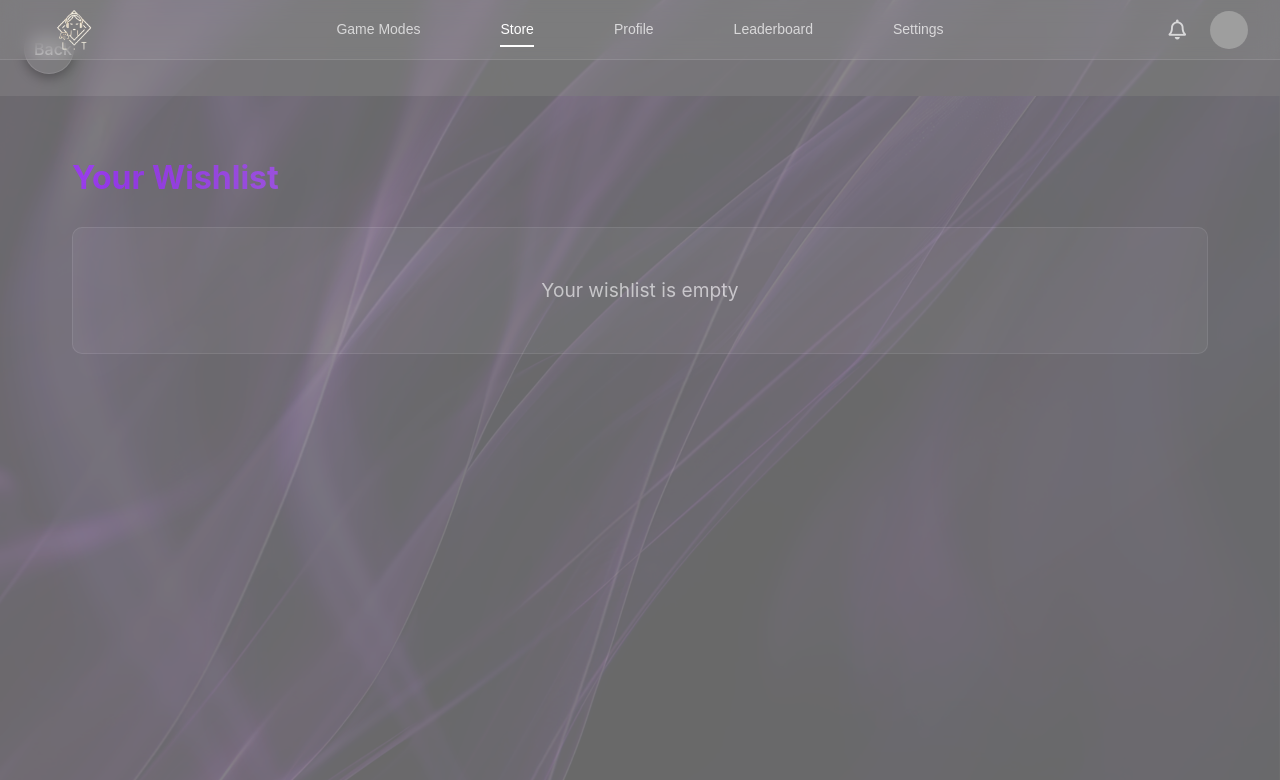
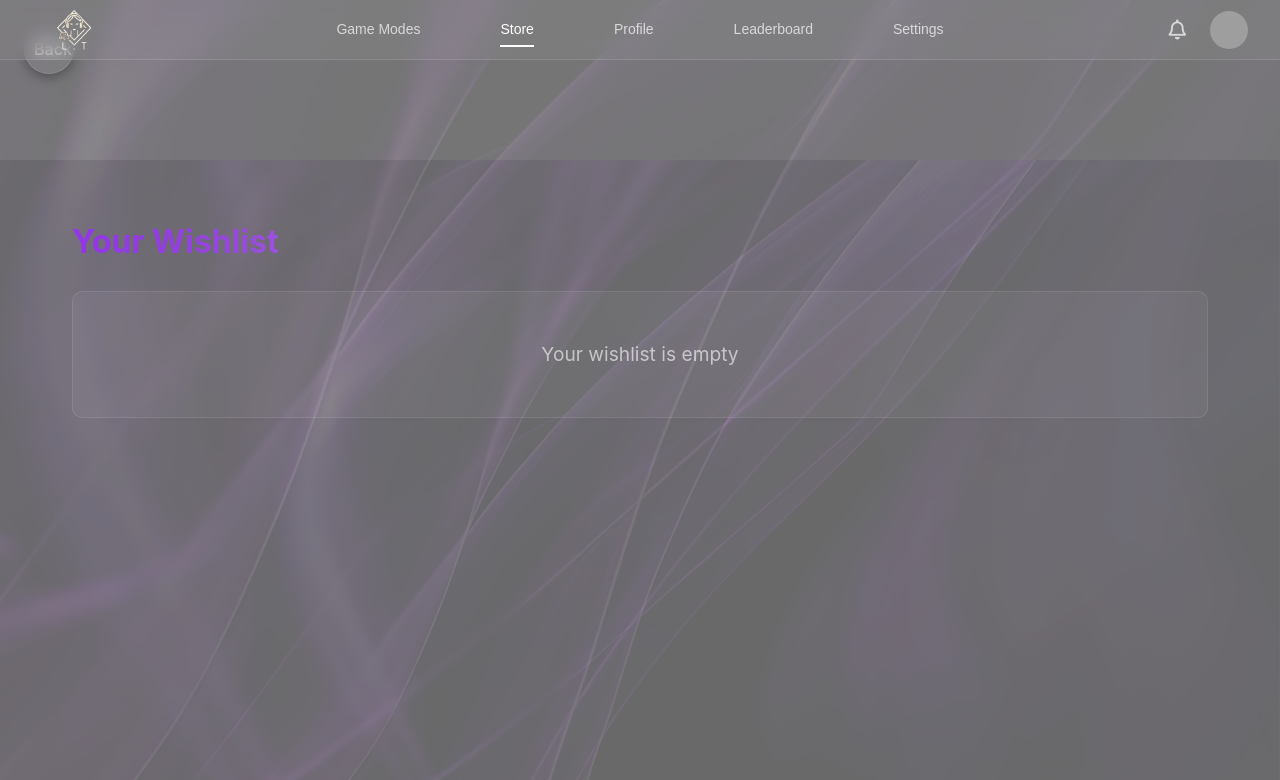
Before and after one commit to luxuryintaste-LIT/lit-ecommerce-backend, a React (Vite) app: page /wishlist in a window 1280 px wide. Shown: the top 780 px of the page. Built offline with nearby package versions, Linux system fonts and the light colour scheme; grey boxes are pictures that could not be loaded.

Commit message:
back changes

```diff
--- a/src/styles/WishlistPage.css
+++ b/src/styles/WishlistPage.css
@@ -9,7 +9,7 @@
   max-width: 1200px;
   margin: 0 auto;
   padding: 1rem 2rem;
-  margin-top: 6rem;
+  margin-top: 10rem;
   display: flex;
   justify-content: flex-start;
   position: relative;
```
